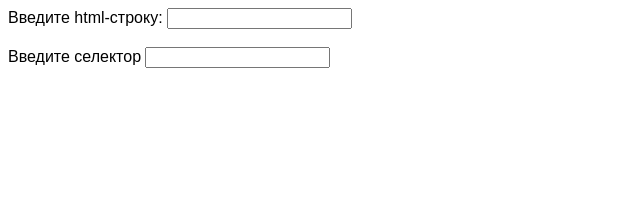
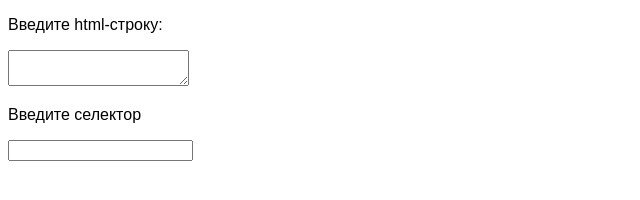
Before and after one commit to Frumcheg/falling-framework-phj3s, a website built with Parcel: page index.html in a window 1280 px wide. Shown: the whole page, without its empty margins (0-640 px from the left). Built offline with nearby package versions, Linux system fonts and the light colour scheme.

Commit message:
add readme

```diff
--- a/index.html
+++ b/index.html
@@ -8,18 +8,17 @@
   <body>
     <div id="app">
       <label for="htmlInput">
-        Введите html-строку: <input id="htmlInput" />
+        <p>Введите html-строку:</p> <textarea id="htmlInput" ></textarea>
       </label>
-      <br />
-      <br />
       <label for="searchInput">
-        Введите селектор <input id="searchInput" />
+        <p>Введите селектор</p> <input id="searchInput" />
       </label>
       <p>
         <div id="threeView"></div>
       </p>
     </div>
 
+    <!--
       <div>
         <div>
           <div class="azaza" id="123">
@@ -56,6 +55,7 @@
           </div>
         </div>
       </div>
+    -->
 
     <script src="src/index.js"></script>
   </body>
--- a/src/parser.js
+++ b/src/parser.js
@@ -14,7 +14,6 @@ class MyParser {
       tempString,
       "application/xml"
     );
-    console.dir(parsed);
     this.parsed = parsed.firstChild;
     this.validate();
     return this;
```
Also changed, not shown: src/readme.md (added). Lines whose indentation alone changed are shown as unchanged.
